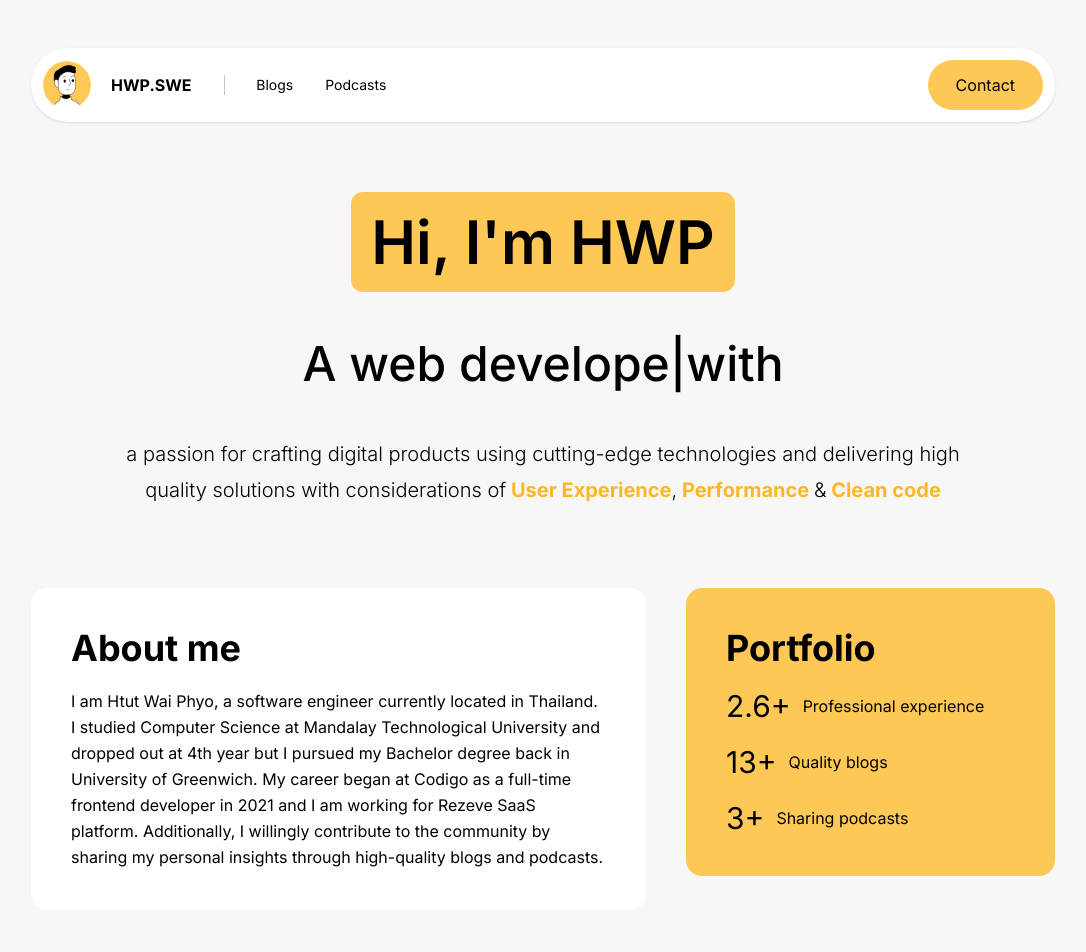
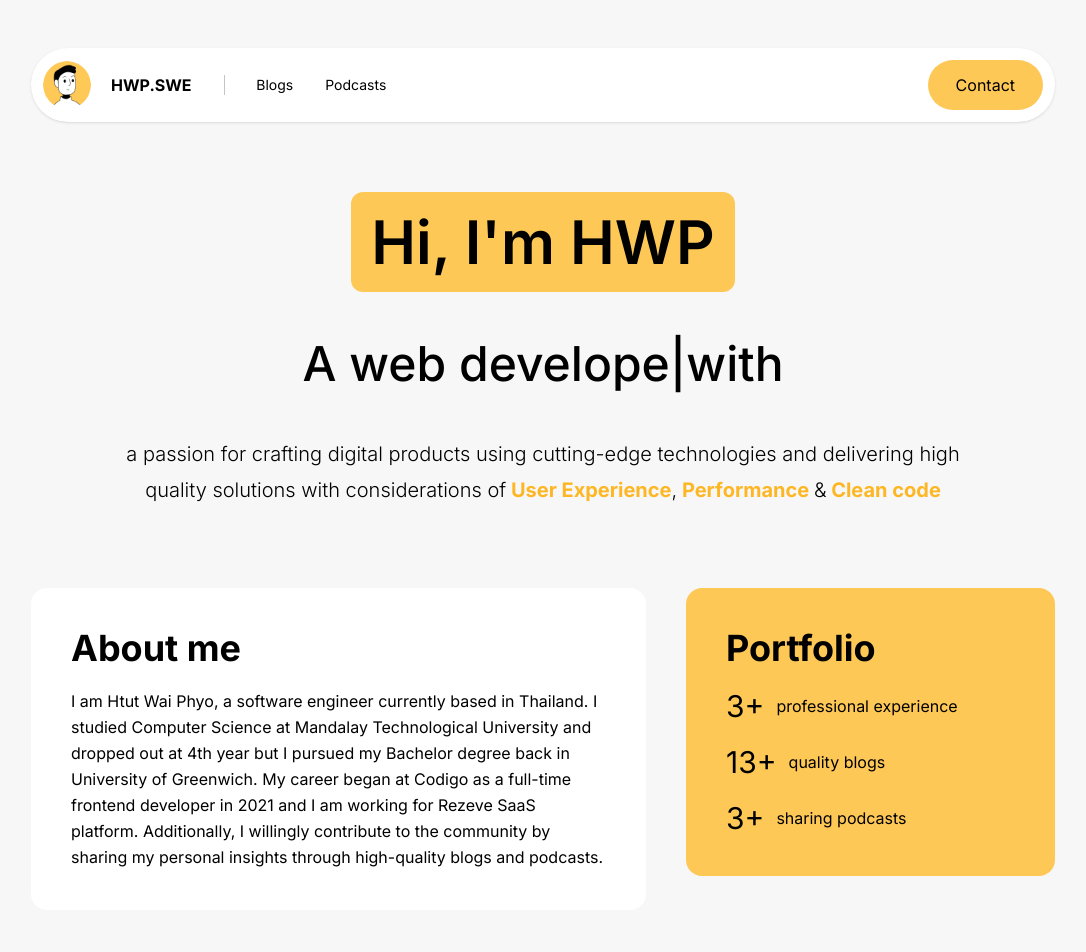
Before and after one commit to htutwaiphyoe/portfolio, a Next.js app: page / in a window 1280 px wide. Shown: the top 952 px of the page, without its empty margins (97-1183 px from the left). Built offline with nearby package versions, Linux system fonts and the light colour scheme.

Commit message:
feat: experience

```diff
--- a/constant/index.ts
+++ b/constant/index.ts
@@ -1,15 +1,15 @@
 export const portfolio = [
   {
-    value: 2.6,
-    label: "Professional experience",
+    value: 3,
+    label: "professional experience",
   },
   {
     value: 13,
-    label: "Quality blogs",
+    label: "quality blogs",
   },
   {
     value: 3,
-    label: "Sharing podcasts",
+    label: "sharing podcasts",
   },
 ];
 
--- a/views/About/index.tsx
+++ b/views/About/index.tsx
@@ -3,7 +3,7 @@ function About() {
     <div className="bg-white grid w-full rounded-2xl p-10 gap-5">
       <h2 className="font-bold text-4xl">About me</h2>
       <p>
-        I am Htut Wai Phyo, a software engineer currently located in Thailand. I
+        I am Htut Wai Phyo, a software engineer currently based in Thailand. I
         studied Computer Science at Mandalay Technological University and
         dropped out at 4th year but I pursued my Bachelor degree back in
         University of Greenwich. My career began at Codigo as a full-time
```
